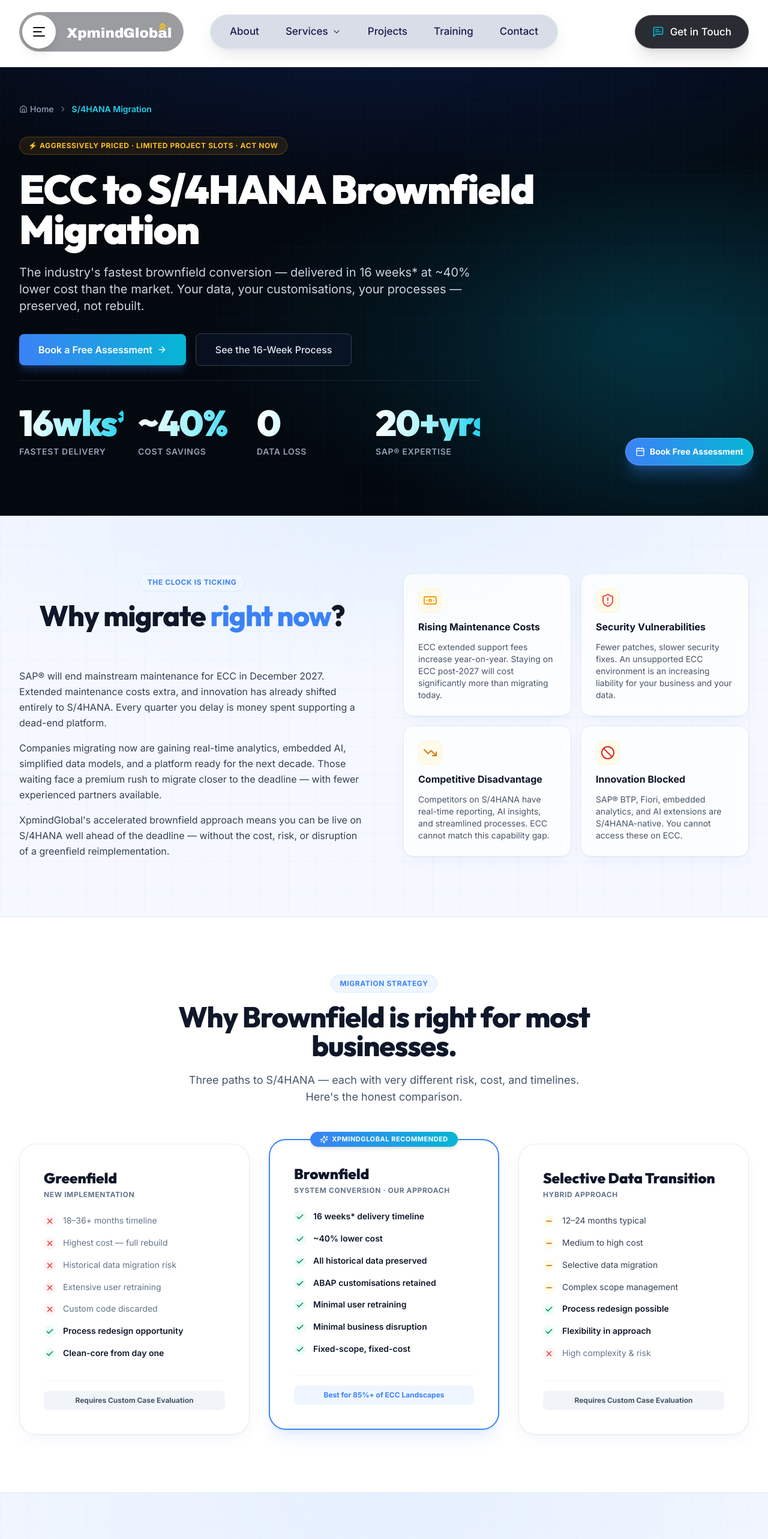
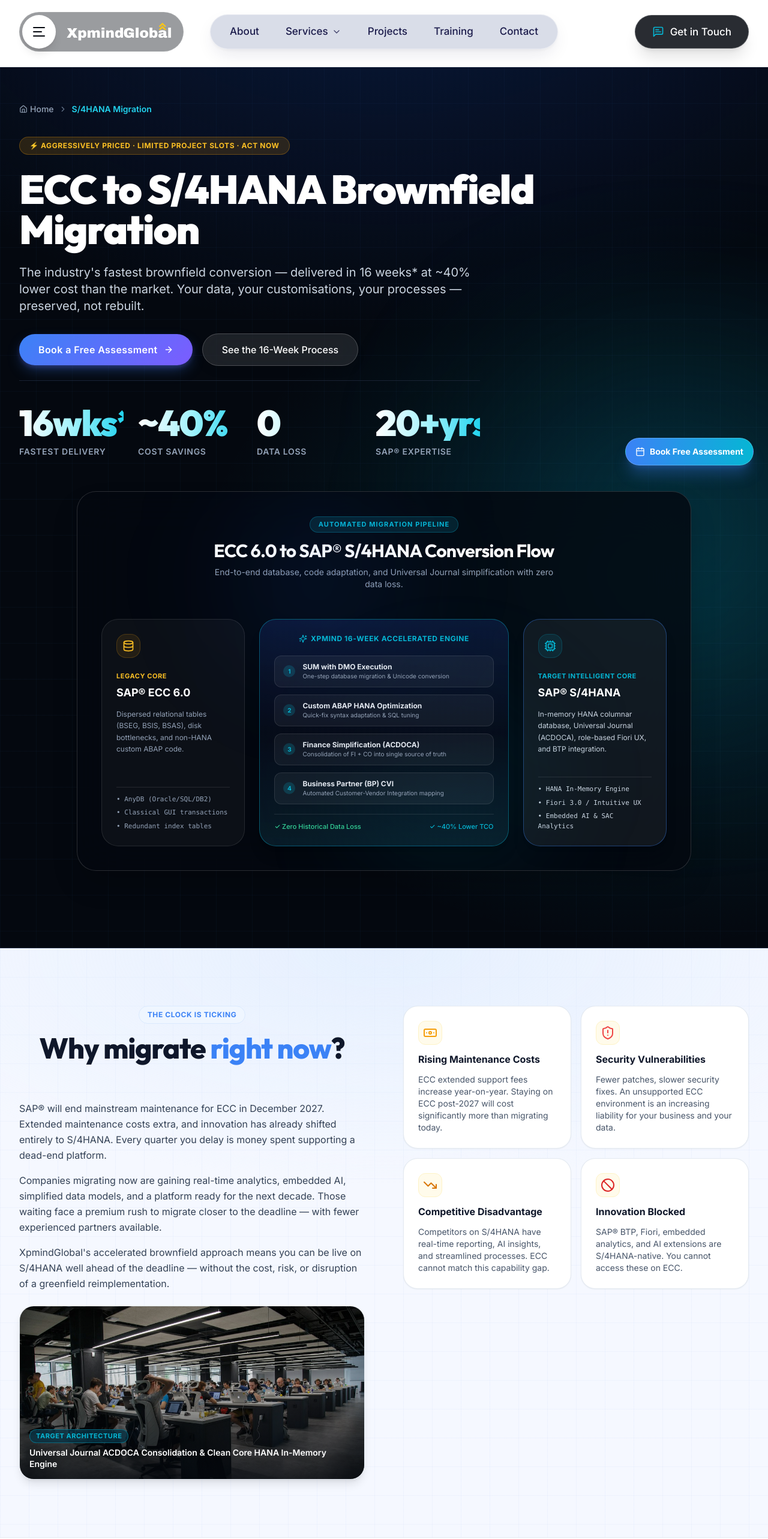
Before and after one commit to manishraghavv/xp, a Next.js app: page /s4hana-migration in a window 1280 px wide. Shown: the top 2566 px of the page at 60% size. Built offline with nearby package versions, Linux system fonts and the light colour scheme.

Commit message:
feat(s4hana): upgrade S/4HANA migration page with Gantt roadmap, conversion flow, and comparison

```diff
--- a/src/app/s4hana-migration/page.tsx
+++ b/src/app/s4hana-migration/page.tsx
@@ -1,14 +1,17 @@
 import React from "react";
 import type { Metadata } from "next";
+import Image from "next/image";
 import Link from "next/link";
 import { Breadcrumbs } from "@/components/layout/Breadcrumbs";
 import { s4hanaData } from "@/content/s4hana";
 import { SectionHeading } from "@/components/ui/SectionHeading";
 import { StatCounter } from "@/components/ui/StatCounter";
-import { GlassButton } from "@/components/ui/GlassButton";
+import { PillButton } from "@/components/ui/PillButton";
 import { Accordion } from "@/components/ui/Accordion";
 import { PhaseTimeline } from "@/components/sections/PhaseTimeline";
 import { MigrationComparison } from "@/components/sections/MigrationComparison";
+import { D3_ConversionDiagram } from "@/components/visuals/D3_ConversionDiagram";
+import { D4_RoadmapGantt } from "@/components/visuals/D4_RoadmapGantt";
 import {
   Banknote,
   ShieldAlert,
@@ -27,6 +30,9 @@
   Handshake,
   Globe,
   CheckCircle2,
+  Sparkles,
+  Calendar,
+  AlertTriangle,
 } from "lucide-react";
 import { ContactCtaBand } from "@/components/sections/ContactCtaBand";
 
@@ -88,7 +94,10 @@
       />
 
       {/* Hero Section (Dark navy mesh) */}
-      <section className="dark-mesh-bg text-white pt-12 pb-24 relative overflow-hidden border-b border-slate-800/80">
+      <section
+        data-theme="dark"
+        className="dark-mesh-bg text-white pt-12 pb-24 relative overflow-hidden border-b border-slate-800/80"
+      >
         {/* Glow */}
         <div
           className="absolute top-1/3 -right-32 w-[35rem] h-[35rem] bg-brand-cyan/15 rounded-full blur-[140px] pointer-events-none"
@@ -99,7 +108,7 @@
           <Breadcrumbs items={[{ label: "S/4HANA Migration" }]} theme="dark" className="mb-6" />
 
           <div className="max-w-4xl space-y-6">
-            <div className="inline-flex items-center gap-2 px-3.5 py-1.5 rounded-full bg-amber-500/10 border border-amber-500/30 text-amber-400 text-xs font-bold uppercase tracking-wider">
+            <div className="inline-flex items-center gap-2 px-4 py-1.5 rounded-full bg-amber-500/15 border border-amber-500/30 text-amber-400 text-xs font-bold uppercase tracking-wider">
               <span>⚡ {s4hanaData.hero.badge}</span>
             </div>
 
@@ -112,20 +121,22 @@
             </p>
 
             <div className="flex flex-wrap items-center gap-4 pt-2">
-              <Link
+              <PillButton
                 href="/contact"
-                className="px-8 py-3.5 rounded-lg bg-gradient-to-r from-brand-blue to-brand-cyan text-white text-base font-semibold shadow-lg shadow-brand-blue/30 hover:shadow-brand-blue/50 transition-all flex items-center gap-2"
+                variant="primary"
+                size="lg"
+                icon={<ArrowRight className="w-4 h-4" />}
               >
-                <span>Book a Free Assessment</span>
-                <ArrowRight className="w-4 h-4" />
-              </Link>
+                Book a Free Assessment
+              </PillButton>
 
-              <a
+              <PillButton
                 href="#process"
-                className="px-8 py-3.5 rounded-lg border border-slate-700 bg-navy-800/50 text-slate-200 hover:text-brand-cyan hover:border-brand-cyan transition-colors text-base font-medium"
+                variant="glass"
+                size="lg"
               >
                 See the 16-Week Process
-              </a>
+              </PillButton>
             </div>
 
             {/* 4 Stats Grid */}
@@ -140,14 +151,22 @@
               ))}
             </div>
           </div>
+
+          {/* D3: Interactive Conversion Diagram inside Hero Flow */}
+          <div className="mt-14">
+            <D3_ConversionDiagram />
+          </div>
         </div>
       </section>
 
       {/* Why Migrate Right Now (Light Section) */}
-      <section className="py-24 bg-canvas-subtle light-mesh-bg border-b border-slate-200/80">
+      <section
+        data-theme="light"
+        className="py-24 bg-canvas-subtle light-mesh-bg border-b border-slate-200/80"
+      >
         <div className="max-w-7xl mx-auto px-4 sm:px-6 lg:px-8">
           <div className="grid grid-cols-1 lg:grid-cols-12 gap-12 lg:gap-16 items-start">
-            {/* Left Column (6 cols): 3 Narrative Paragraphs */}
+            {/* Left Column (6 cols): 3 Narrative Paragraphs + Photo Card */}
             <div className="lg:col-span-6 space-y-6">
               <SectionHeading
                 eyebrow={s4hanaData.urgency.eyebrow}
@@ -165,6 +184,28 @@
                 <p>{s4hanaData.urgency.paragraph2}</p>
                 <p>{s4hanaData.urgency.paragraph3}</p>
               </div>
+
+              {/* Photo Showcase */}
+              <div className="relative rounded-[24px] overflow-hidden border border-slate-200/90 shadow-lg mt-6 group">
+                <div className="relative h-64 sm:h-72 w-full">
+                  <Image
+                    src="/images/service-migration.jpg"
+                    alt="SAP S/4HANA Migration Enterprise Landscape Architecture"
+                    fill
+                    className="object-cover group-hover:scale-105 transition-transform duration-500"
+                    sizes="(max-width: 768px) 100vw, 50vw"
+                  />
+                  <div className="absolute inset-0 bg-gradient-to-t from-navy-950/80 via-navy-950/20 to-transparent" />
+                  <div className="absolute bottom-4 left-4 right-4 text-white">
+                    <span className="inline-block text-[11px] font-bold uppercase tracking-wider text-brand-cyan bg-cyan-950/80 px-2.5 py-0.5 rounded-full border border-cyan-500/40 mb-1.5">
+                      Target Architecture
+                    </span>
+                    <p className="text-sm font-semibold leading-snug">
+                      Universal Journal ACDOCA Consolidation & Clean Core HANA In-Memory Engine
+                    </p>
+                  </div>
+                </div>
+              </div>
             </div>
 
             {/* Right Column (6 cols): 4 Risk Cards */}
@@ -172,7 +213,7 @@
               {s4hanaData.urgency.risks.map((risk, idx) => (
                 <div
                   key={idx}
-                  className="p-6 rounded-2xl glass-card-light space-y-3 group hover:border-amber-500/40 transition-all"
+                  className="p-6 rounded-[24px] bg-white border border-slate-200/90 shadow-sm space-y-3 group hover:border-amber-500/40 hover:shadow-md transition-all"
                 >
                   <div className="w-10 h-10 rounded-xl bg-amber-50 border border-amber-100 flex items-center justify-center">
                     {riskIconMap[risk.icon] || <ShieldAlert className="w-5 h-5 text-amber-500" />}
@@ -191,7 +232,10 @@
       </section>
 
       {/* Strategy Comparison Matrix (Light Section) */}
-      <section className="py-24 bg-white border-b border-slate-200/80">
+      <section
+        data-theme="light"
+        className="py-24 bg-white border-b border-slate-200/80"
+      >
         <div className="max-w-7xl mx-auto px-4 sm:px-6 lg:px-8">
           <SectionHeading
             eyebrow={s4hanaData.comparison.eyebrow}
@@ -204,8 +248,12 @@
         </div>
       </section>
 
-      {/* The 16-Week Process Timeline (Light Section) */}
-      <section id="process" className="py-24 bg-canvas-subtle light-mesh-bg border-b border-slate-200/80 scroll-mt-24">
+      {/* The 16-Week Process Roadmap (Light Section) */}
+      <section
+        id="process"
+        data-theme="light"
+        className="py-24 bg-canvas-subtle light-mesh-bg border-b border-slate-200/80 scroll-mt-24"
+      >
         <div className="max-w-7xl mx-auto px-4 sm:px-6 lg:px-8">
           <SectionHeading
             eyebrow={s4hanaData.timeline.eyebrow}
@@ -214,12 +262,24 @@
             theme="light"
           />
 
+          {/* D4: Interactive Gantt Roadmap */}
+          <D4_RoadmapGantt />
+
+          {/* Deep-Dive Expandable Phase Activities & Deliverables */}
+          <div className="mt-12 max-w-5xl mx-auto">
+            <h4 className="text-sm font-bold uppercase tracking-wider text-slate-500 mb-4 text-center">
+              Detailed Phase-by-Phase Deliverables & SAP® Toolset
+            </h4>
             <PhaseTimeline />
+          </div>
         </div>
       </section>
 
       {/* Scope of Delivery (Light Section) */}
-      <section className="py-24 bg-white border-b border-slate-200/80">
+      <section
+        data-theme="light"
+        className="py-24 bg-white border-b border-slate-200/80"
+      >
         <div className="max-w-7xl mx-auto px-4 sm:px-6 lg:px-8">
           <SectionHeading
             eyebrow={s4hanaData.scope.eyebrow}
@@ -236,9 +296,9 @@
             {s4hanaData.scope.cards.map((card, idx) => (
               <div
                 key={idx}
-                className="p-8 rounded-3xl glass-card-light space-y-6 group hover:border-brand-blue/30 transition-all"
+                className="p-8 rounded-[28px] bg-white border border-slate-200/90 shadow-sm space-y-6 group hover:border-brand-blue/30 hover:shadow-lg transition-all"
               >
-                <div className="w-12 h-12 rounded-xl bg-blue-50 border border-blue-100 flex items-center justify-center group-hover:scale-110 transition-transform">
+                <div className="w-12 h-12 rounded-2xl bg-blue-50 border border-blue-100 flex items-center justify-center group-hover:scale-110 transition-transform">
                   {scopeIconMap[card.icon] || <Cpu className="w-6 h-6 text-brand-blue" />}
                 </div>
 
@@ -249,7 +309,7 @@
                 <div className="space-y-2.5">
                   {card.bullets.map((bullet, bIdx) => (
                     <div key={bIdx} className="flex items-start gap-2.5 text-xs sm:text-sm text-slate-700">
-                      <CheckCircle2 className="w-4 h-4 text-cyan-500 flex-shrink-0 mt-0.5" />
+                      <CheckCircle2 className="w-4 h-4 text-cyan-600 flex-shrink-0 mt-0.5" />
                       <span>{bullet}</span>
                     </div>
                   ))}
@@ -261,7 +321,10 @@
       </section>
 
       {/* Why XpmindGlobal (Light Section) */}
-      <section className="py-24 bg-canvas-subtle light-mesh-bg border-b border-slate-200/80">
+      <section
+        data-theme="light"
+        className="py-24 bg-canvas-subtle light-mesh-bg border-b border-slate-200/80"
+      >
         <div className="max-w-7xl mx-auto px-4 sm:px-6 lg:px-8">
           <SectionHeading
             eyebrow={s4hanaData.whyUs.eyebrow}
@@ -277,9 +340,9 @@
             {s4hanaData.whyUs.cards.map((card, idx) => (
               <div
                 key={idx}
-                className="p-8 rounded-3xl glass-card-light space-y-4 group hover:border-brand-blue/30 transition-all"
+                className="p-8 rounded-[28px] bg-white border border-slate-200/90 shadow-sm space-y-4 group hover:border-brand-blue/30 hover:shadow-lg transition-all"
               >
-                <div className="w-12 h-12 rounded-xl bg-blue-50 border border-blue-100 flex items-center justify-center group-hover:scale-110 transition-transform">
+                <div className="w-12 h-12 rounded-2xl bg-blue-50 border border-blue-100 flex items-center justify-center group-hover:scale-110 transition-transform">
                   {whyIconMap[card.icon] || <Zap className="w-6 h-6 text-brand-blue" />}
                 </div>
 
@@ -297,7 +360,10 @@
       </section>
 
       {/* FAQs (Light Section) */}
-      <section className="py-24 bg-white border-b border-slate-200/80">
+      <section
+        data-theme="light"
+        className="py-24 bg-white border-b border-slate-200/80"
+      >
         <div className="max-w-4xl mx-auto px-4 sm:px-6 lg:px-8">
           <SectionHeading
             eyebrow="Frequently Asked Questions"
@@ -322,6 +388,7 @@
       </section>
 
       {/* Final Migration CTA (Dark navy mesh) */}
+      <section data-theme="dark">
         <ContactCtaBand
           eyebrow={s4hanaData.finalCta.badge}
           headline={s4hanaData.finalCta.title}
@@ -329,6 +396,7 @@
           buttonText={s4hanaData.finalCta.primaryCta}
           defaultService="S/4HANA Upgrade & Migration"
         />
+      </section>
     </div>
   );
 }
```
Lines whose indentation alone changed are shown as unchanged.
